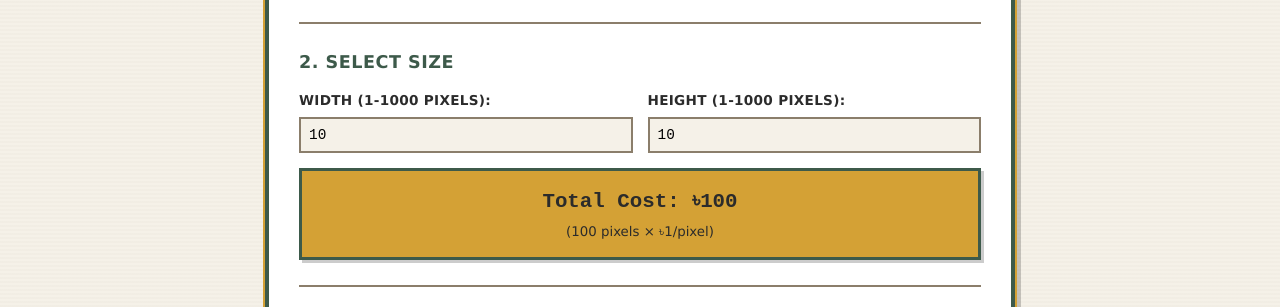
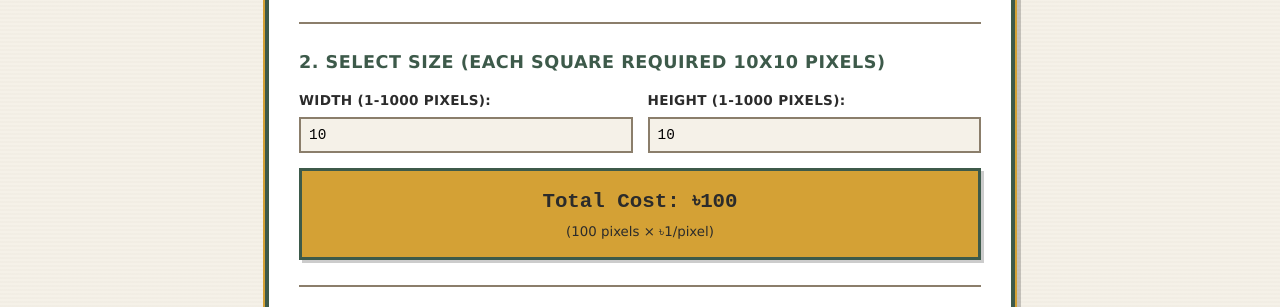
Before and after one commit to misbah7172/Bangladesh-Business-Corner, a website: page purchase.html in a window 1280 px wide. Shown: the part 493-800 px from the top of the page. Drawn offline with Linux system fonts and the light colour scheme; no server answers; a web font is replaced by a local one.

Commit message:
Update purchase page

```diff
--- a/purchase.html
+++ b/purchase.html
@@ -46,7 +46,7 @@
 
                     <!-- Size Selection -->
                     <div class="form-section">
-                        <h3>2. Select Size</h3>
+                        <h3>2. Select Size (Each Square Required 10x10 pixels)</h3>
 
                         <div class="form-row">
                             <div class="form-group">
```
